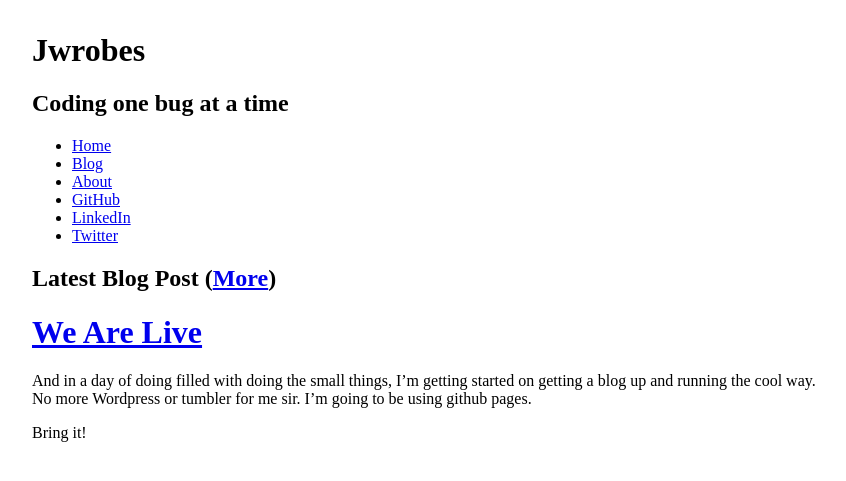
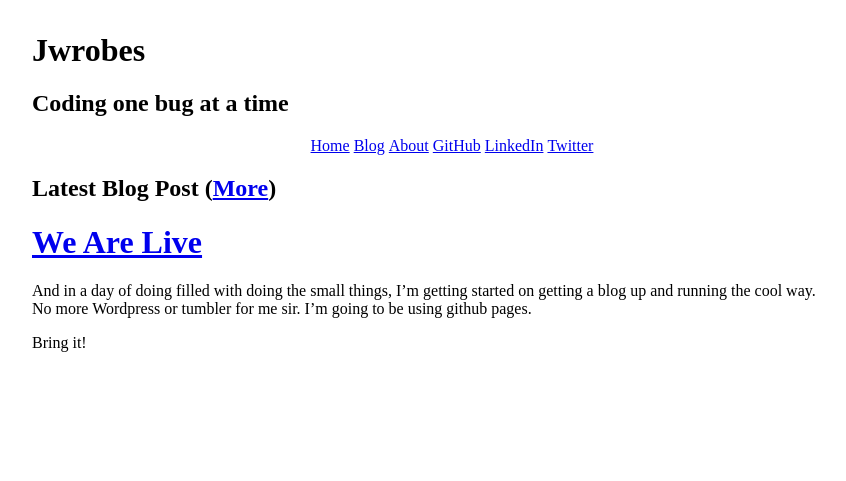
Before and after one commit to jwrobes/jwrobes.github.io, a Jekyll site: the page built from index.html, in a window 1280 px wide. Shown: the top 481 px of the page, without its empty margins (208-1054 px from the left). Built offline with Jekyll 4.4.1, drawn with Linux system fonts in a browser that asks for light colours; nearby versions of some CDN libraries; library files that are not in the unit come from our copies.

Commit message:
Added some styling to my menu

```diff
--- a/stylesheets/master.css
+++ b/stylesheets/master.css
@@ -7,3 +7,16 @@
   -webkit-border-radius: 1.5em;
   border-radius: 1.5em;
 }
+
+#menu {
+	text-decoration: none;
+}
+
+#menu ul {
+	list-style: none;
+	text-align: center;
+}
+
+#menu ul li {
+	display: inline;
+}
```
